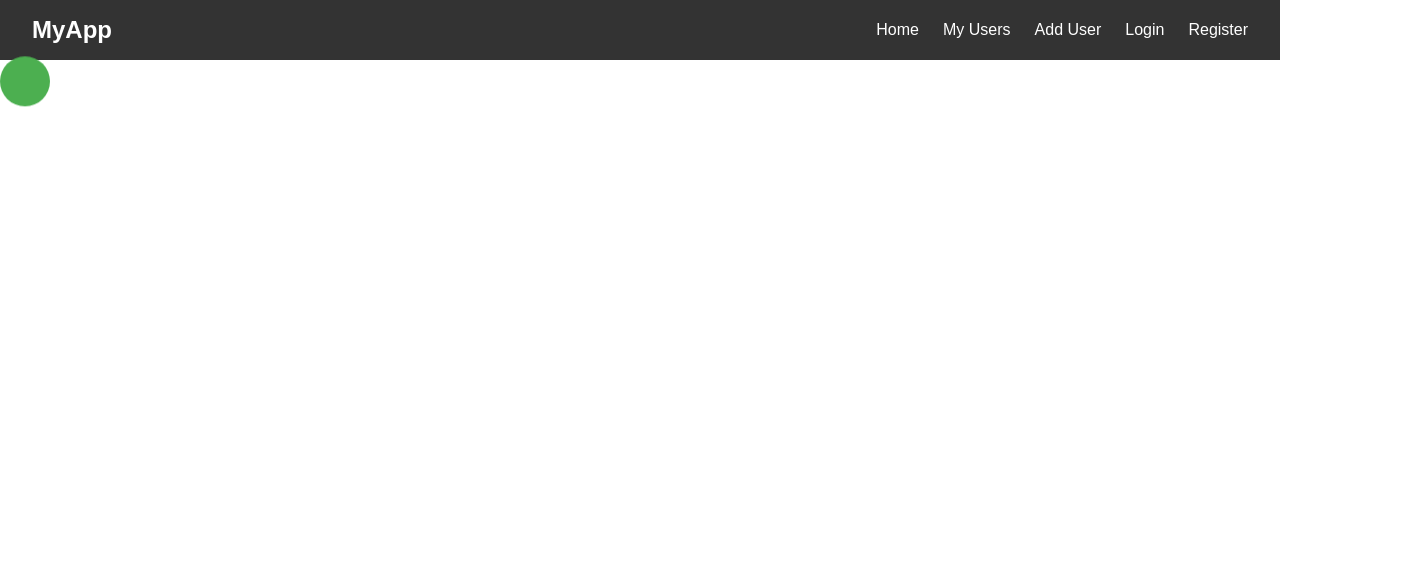
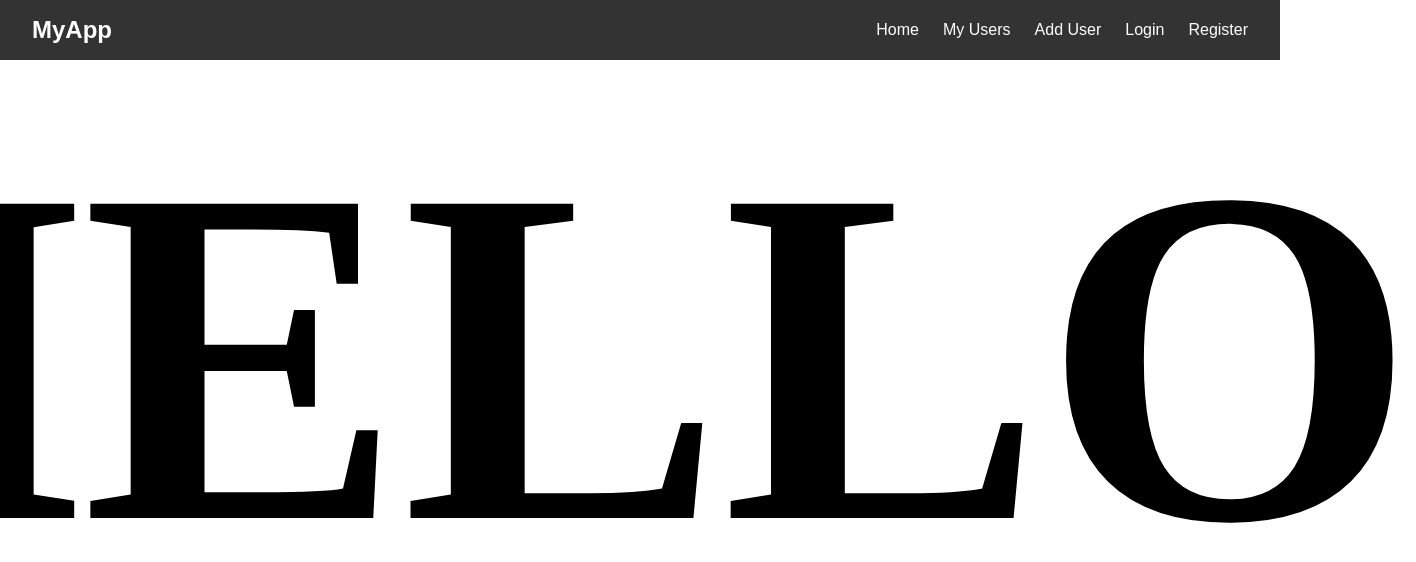
Before and after one commit to dstojanov8/workflow-frontend, a React (Vite) app: page / in a window 1280 px wide. Shown: the top 562 px of the page, 1416 px wide, since content can reach past the window. Built offline with nearby package versions, Linux system fonts and the light colour scheme.

Commit message:
Home page redesigned

```diff
--- a/src/home-page/Home.styled.ts
+++ b/src/home-page/Home.styled.ts
@@ -2,21 +2,20 @@ import styled, { keyframes } from 'styled-components';
 
 export const bounce = keyframes`
   0%, 20%, 50%, 80%, 100% {
-    transform: translateY(0);
+    transform: translateX(-50);
   }
   40% {
-    transform: translateY(-150px);
-  }
-  60% {
-    transform: translateY(-75px);
+    transform: translateX(-700px);
   }
 `;
 
-export const Ball = styled.div`
+export const Text = styled.div`
   width: 50px;
   height: 50px;
-  background-color: #4caf50;
-  border-radius: 50%;
-  position: relative;
-  animation: ${bounce} 1s infinite;
+  position: absolute;
+  top: 10%;
+  left: 10%;
+  animation: ${bounce} 10s infinite;
+  font-weight: bold; // 900
+  font-size: 480px;
 `;
--- a/src/home-page/Home.tsx
+++ b/src/home-page/Home.tsx
@@ -1,7 +1,7 @@
-import { Ball } from "./Home.styled";
+import { Text } from "./Home.styled";
 
 const Home = () => {
-  return <Ball />;
+  return <Text>HELLO</Text>;
 };
 
 export default Home;
```
